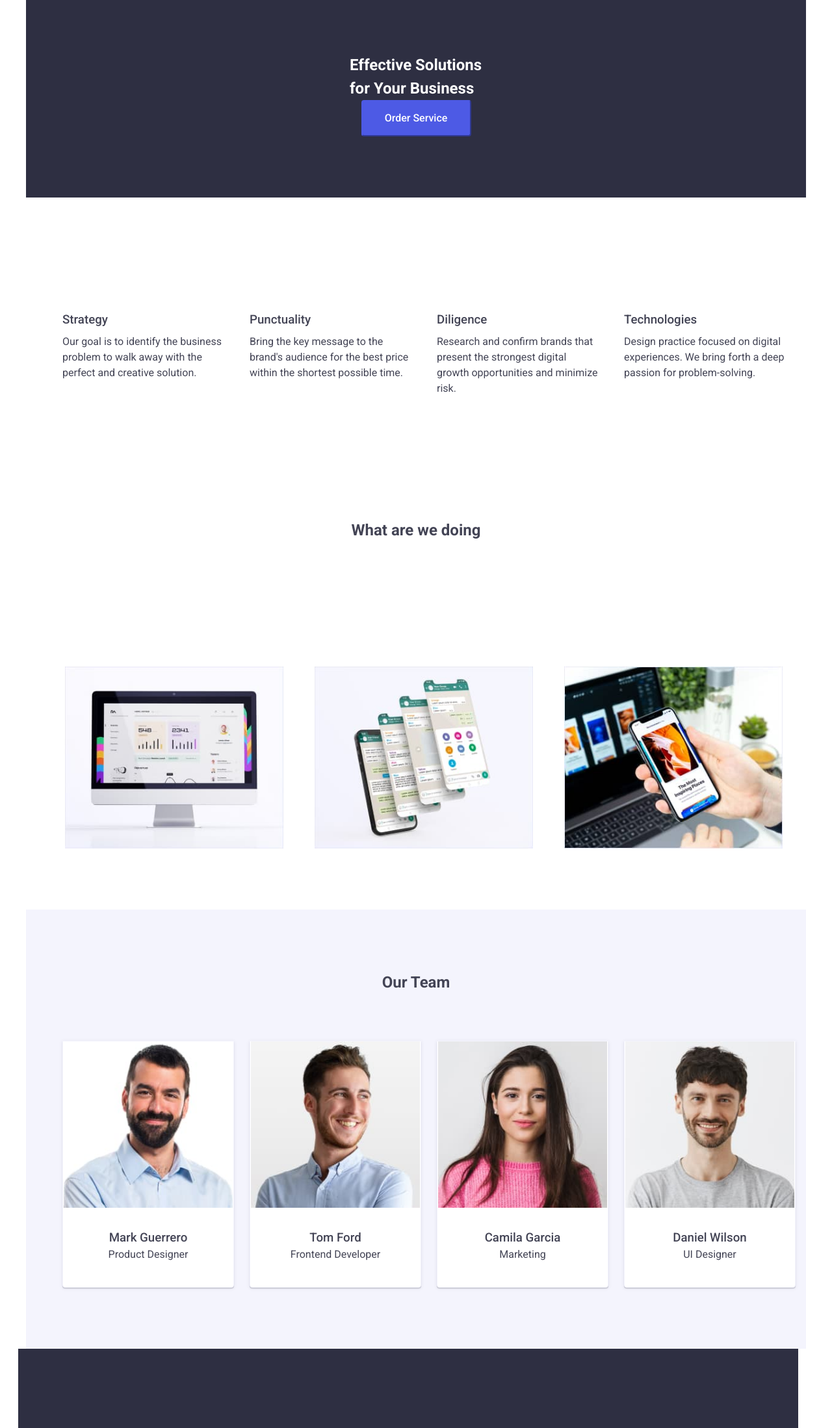
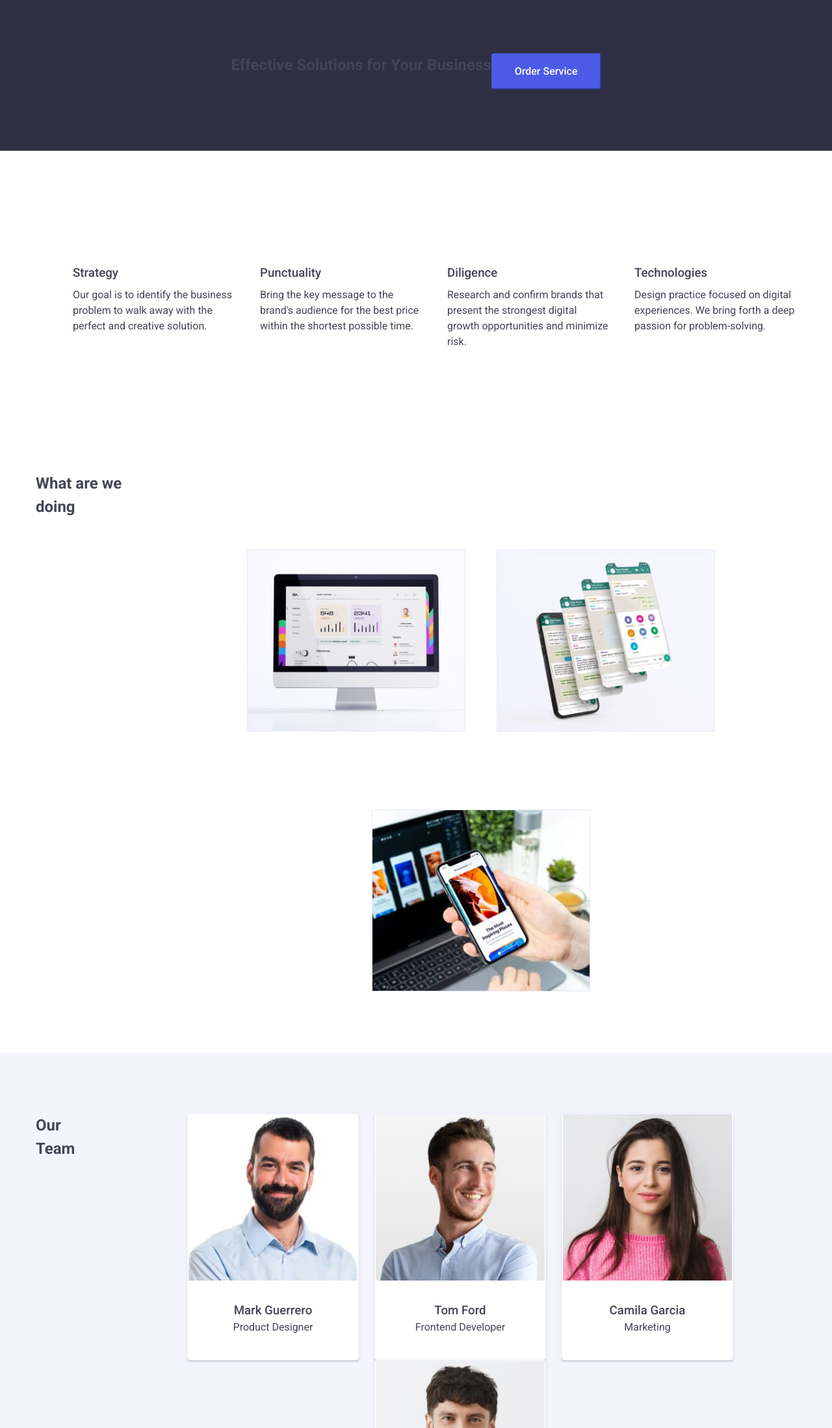
Before and after one commit to mihai93ghe/goit-markup-hw-03, a plain HTML site: page index.html in a window 1280 px wide. Shown: the part 37-2235 px from the top of the page at 65% size. Drawn offline with Linux system fonts and the light colour scheme.

Commit message:
updates in index

```diff
--- a/index.html
+++ b/index.html
@@ -17,8 +17,9 @@
 
 <body class="main-page">
     <!--Navbar section-->
+
+    <header class="global-header">
         <div class="container header-container">
-        <header class="global-header">
             <a href="index.html" class="logo">
                 <span class="iris-blue">web</span>
                 <span class="navy-blue">studio</span>
@@ -38,17 +39,22 @@
                 <a href="mailto:info@devstudio.com">info@devstudio.com</a>
                 <a href="tel:+11(000)111-11-11">+11 (000) 111-11-11</a>
             </address>
+        </div>
+
     </header>
-    </div>
-    <div class="container">
+
     <main>
         <!--Hero section-->
         <section class="hero-section section">
+            <div class="container">
                 <h1>Effective Solutions for Your Business</h1>
                 <button type="button" class="order-button">Order Service</button>
+            </div>
+
         </section>
         <!--Feature section-->
         <section class="feature-section section">
+            <div class="container">
                 <ul class="features">
                     <li class="card-item">
                         <h3>Strategy</h3>
@@ -75,10 +81,11 @@
                         </p>
                     </li>
                 </ul>
-
+            </div>
         </section>
         <!--Services section-->
         <section class="offer-section section">
+            <div class="container">
                 <div class="title">
                     <h2>What are we doing</h2>
                 </div>
@@ -89,10 +96,13 @@
                         class="card-item" />
                     <img src="./images/mobile-app.jpg" alt="aplicatie mobila" width="360" class="card-item" />
                 </div>
+            </div>
+
 
         </section>
         <!--Team section-->
         <section class="team-section section">
+            <div class="container">
                 <div class="title">
                     <h2>Our Team</h2>
                 </div>
@@ -118,11 +128,13 @@
                         <p>UI Designer</p>
                     </li>
                 </ul>
+            </div>
+
         </section>
     </main>
     </div>
+    <footer class="footer-section">
         <div class="container">
-        <footer class="footer-section">
             <div class="card-item">
                 <a href="index.html" class="logo">
                     <span class="iris-blue">web</span>
@@ -133,8 +145,10 @@
                     marketing & growth solutions.
                 </p>
             </div>
+        </div>
+
     </footer>
-    </div>
+
 </body>
 
 </html>
```
Lines whose indentation alone changed are shown as unchanged.
